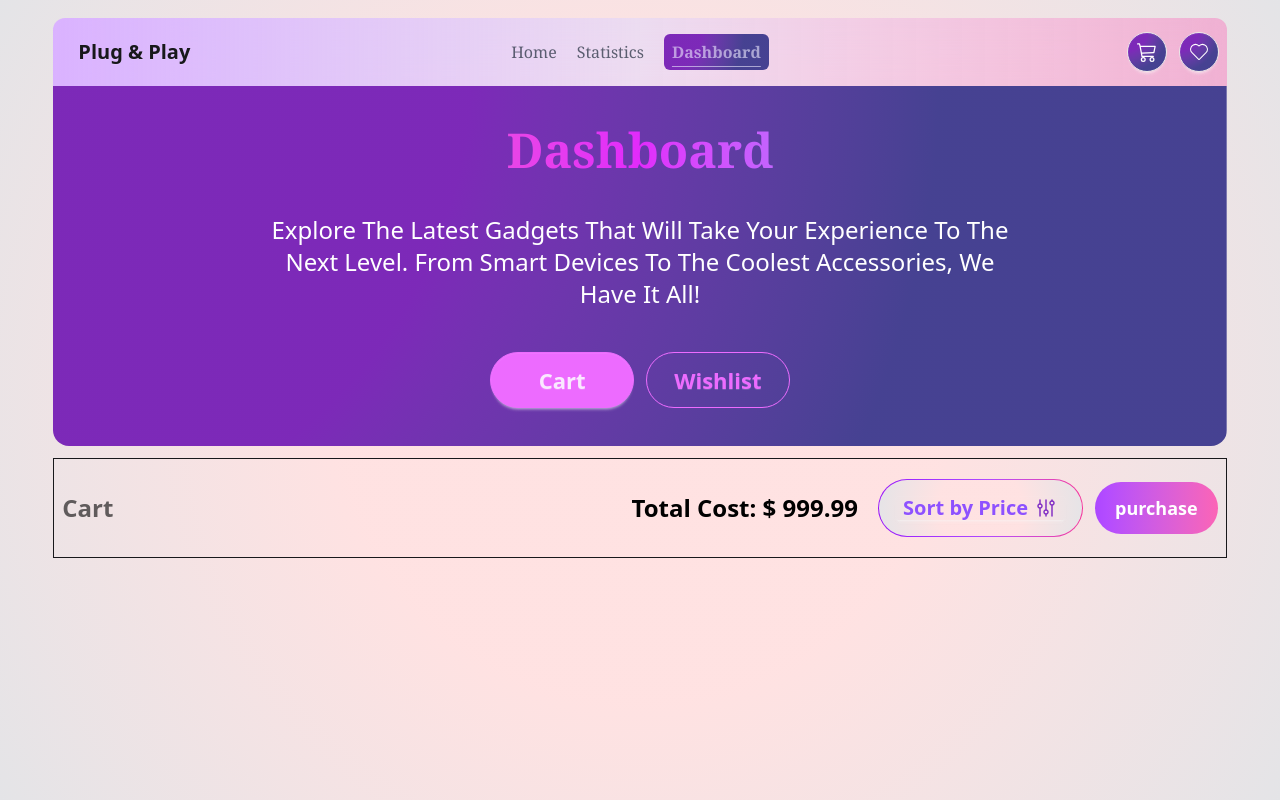
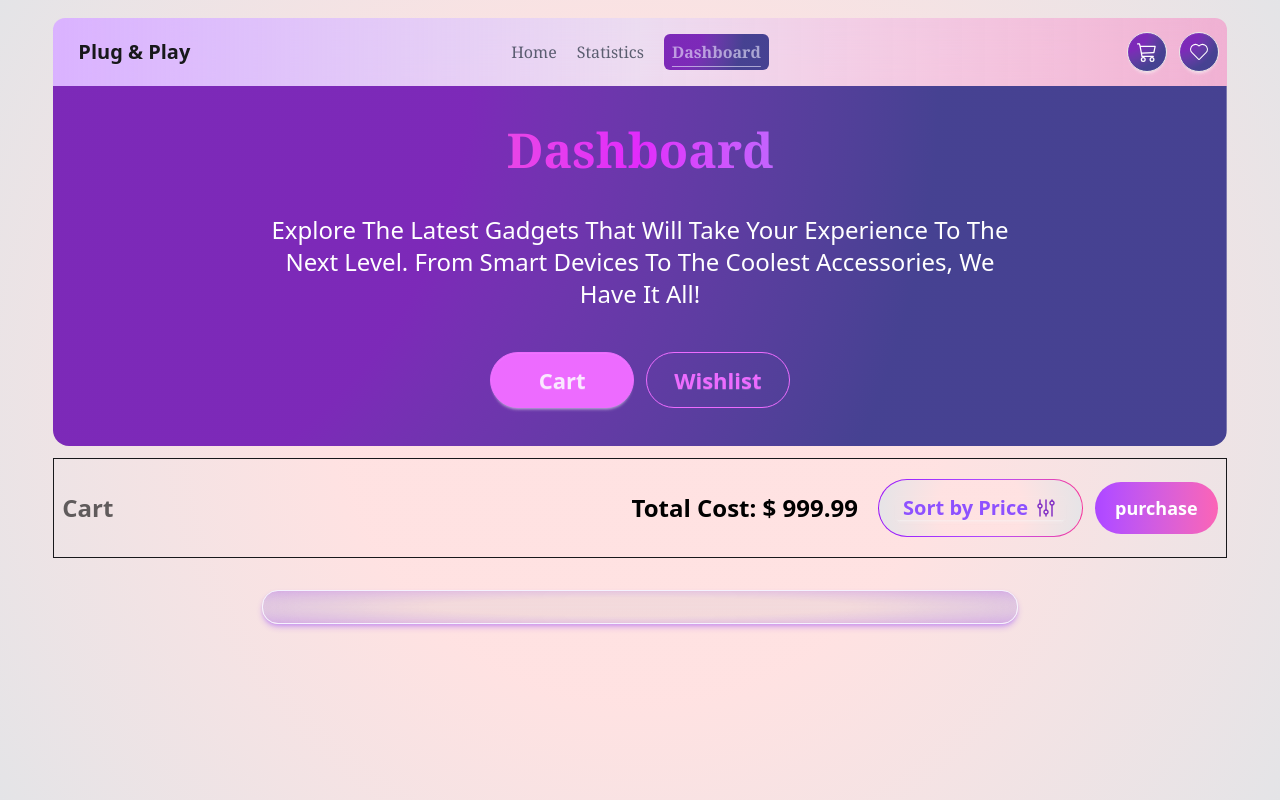
Before and after one commit to rakib-hasan-78/price-cart, a React (Vite) app: page /dashboard in a window 1280 px wide. Built offline with nearby package versions, Linux system fonts and the light colour scheme; a web font is replaced by a local one.

Commit message:
new component

```diff
--- /dev/null
+++ b/src/Components/SelectedCart/SelectedCart.jsx
@@ -0,0 +1,11 @@
+import React from 'react';
+
+const SelectedCart = ({tabs}) => {
+    return (
+        <div className='w-8/12 py-4 h-auto flex flex-col items-start justify-center border border-violet-50 shadow-md shadow-violet-600/30 rounded-2xl card-gradient'>
+
+        </div>
+    );
+};
+
+export default SelectedCart;
--- /dev/null
+++ b/src/Components/SelectedProduct/SelectedProduct.jsx
@@ -0,0 +1,12 @@
+import React from 'react';
+import SelectedCart from './../SelectedCart/SelectedCart';
+
+const SelectedProduct = ({tabs}) => {
+    return (
+        <div className='w-full p-5 h-auto flex flex-wrap flex-col items-center content-center'>
+            <SelectedCart tabs={tabs} />
+        </div>
+    );
+};
+
+export default SelectedProduct;
--- a/src/Pages/Dashboard/Dashboard.jsx
+++ b/src/Pages/Dashboard/Dashboard.jsx
@@ -1,6 +1,7 @@
 import React, { useState } from 'react';
 import Hero from '../../Components/Hero/Hero';
 import Ribbon from './../../Components/Ribbon/Ribbon';
+import SelectedProduct from './../../Components/SelectedProduct/SelectedProduct';
 
 const Dashboard = () => {
     const [tabs, setTabs] = useState('cart');
@@ -46,6 +47,7 @@ const Dashboard = () => {
             }
           </Hero>
           <Ribbon tabs={tabs} />
+          <SelectedProduct />
         </>
     );
 };
```
